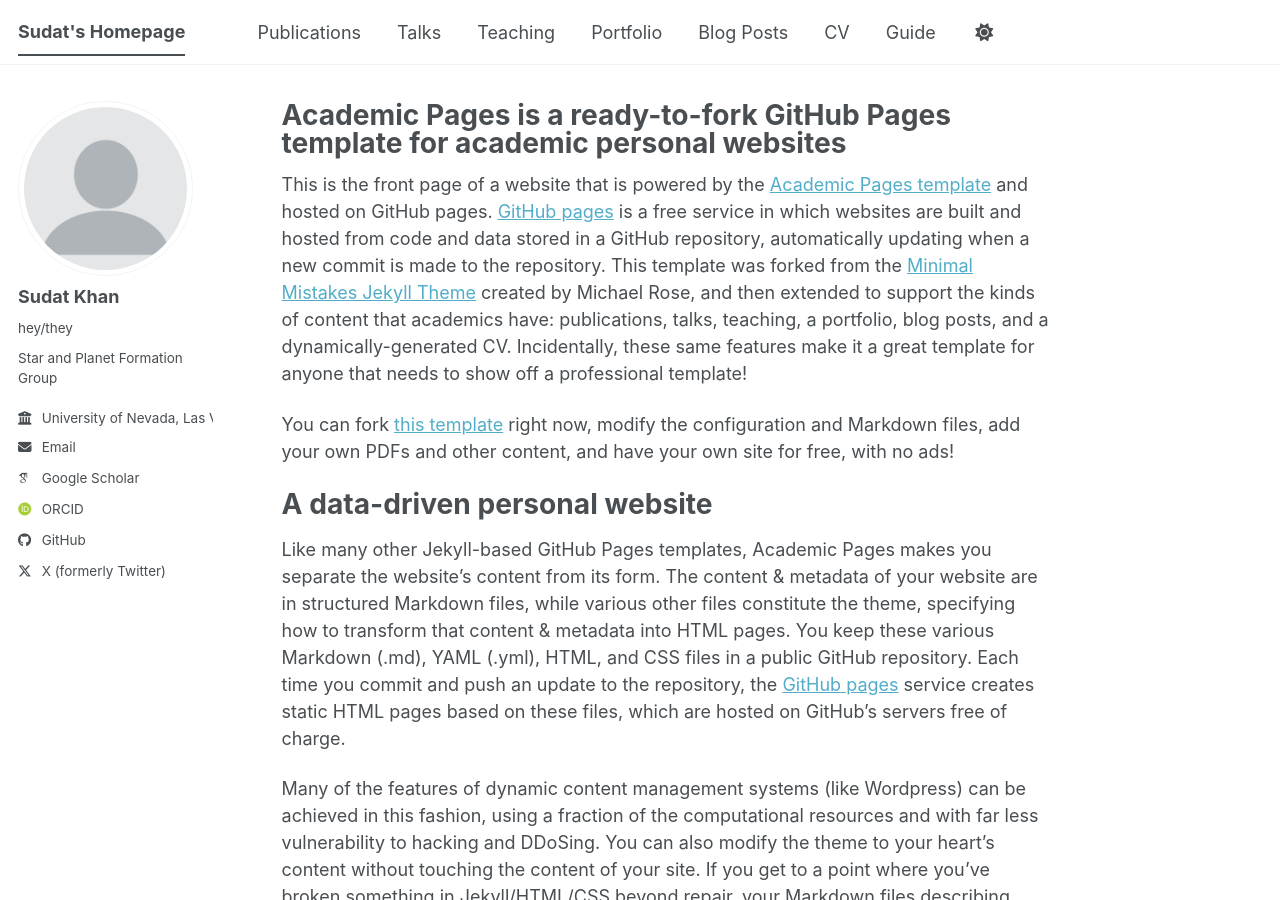
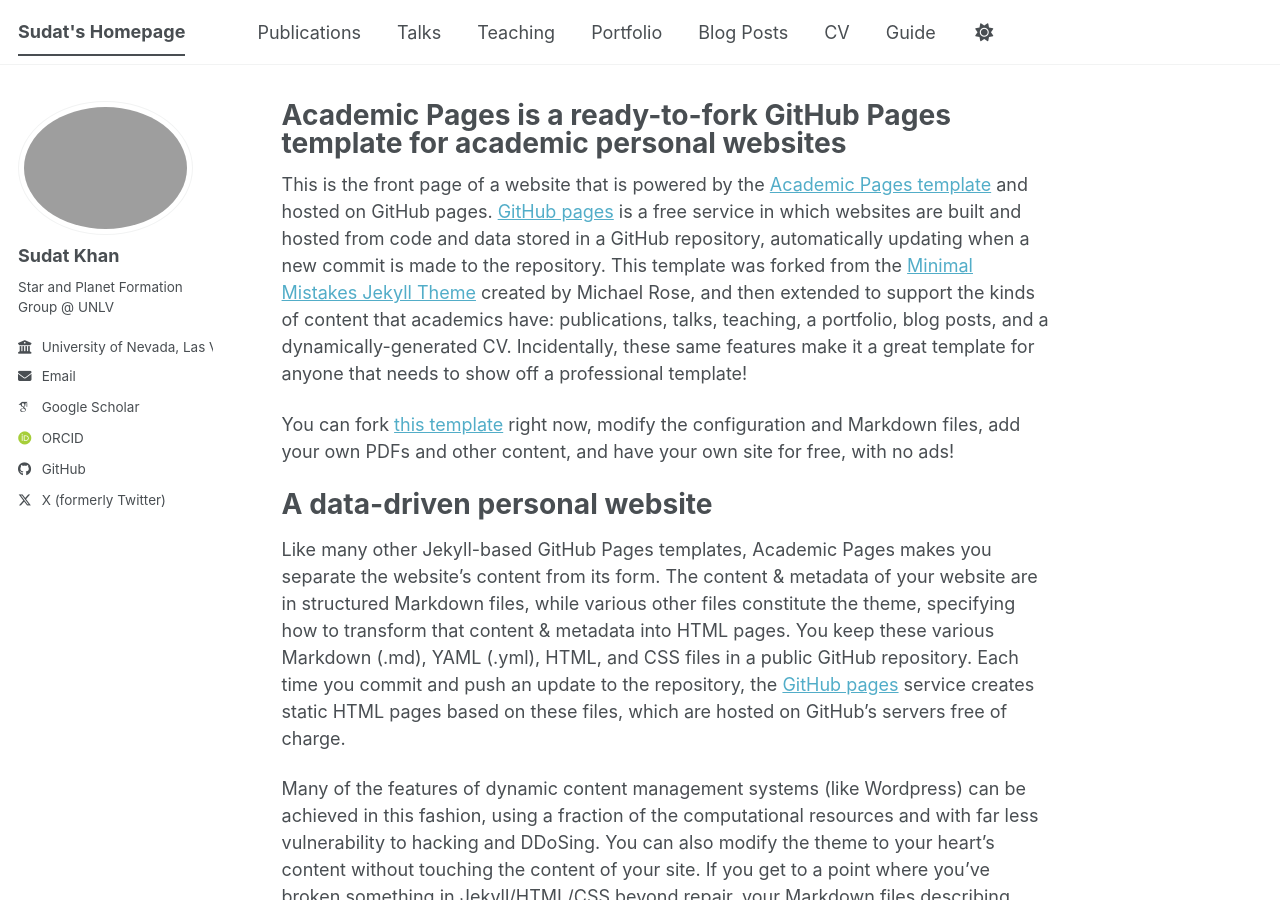
Before and after one commit to SudatKhan/sudatkhan.github.io, a Jekyll site: the page built from _pages/about.md, in a window 1280 px wide and 900 px high. Built offline with Jekyll 4.4.1, drawn with Linux system fonts in a browser that asks for light colours; some web fonts are replaced; a script bundle is joined from its source files by our own code; library files that are not in the unit come from our copies.

Commit message:
_config.yml

```diff
--- a/_config.yml
+++ b/_config.yml
@@ -23,10 +23,10 @@
 #               Additional customization can be done by editing /_includes/author-profile.html
 author:
   # Biographic information
-  avatar           : "profile.png"
+  avatar           : "IMG_0751.jpeg"
   name             : "Sudat Khan"
-  pronouns         : "hey/they"
-  bio              : "Star and Planet Formation Group"
+  pronouns         : #
+  bio              : "Star and Planet Formation Group @ UNLV"
   location         : #"Earth"
   employer         : "University of Nevada, Las Vegas"
   uri              : # URL
```
